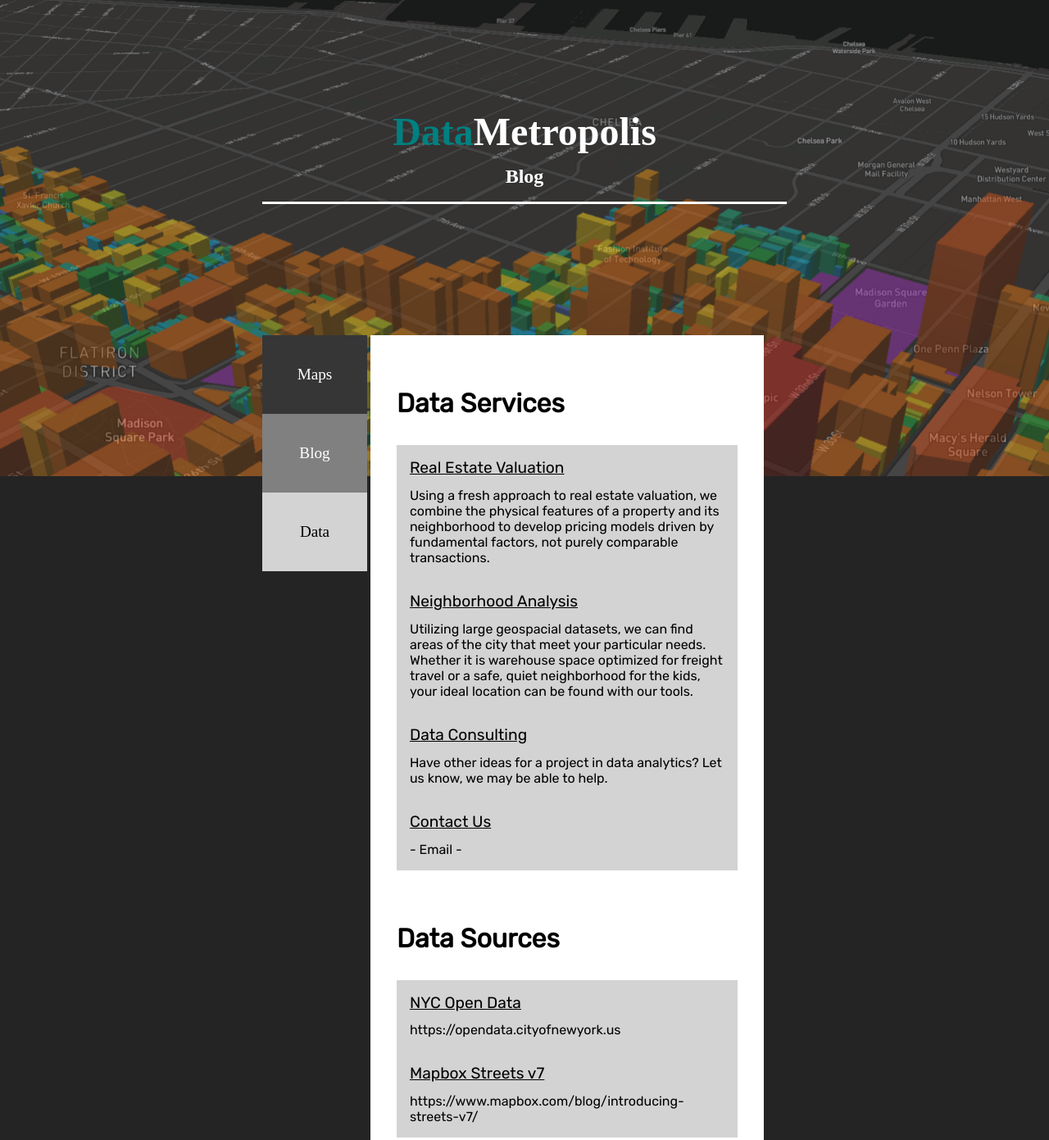
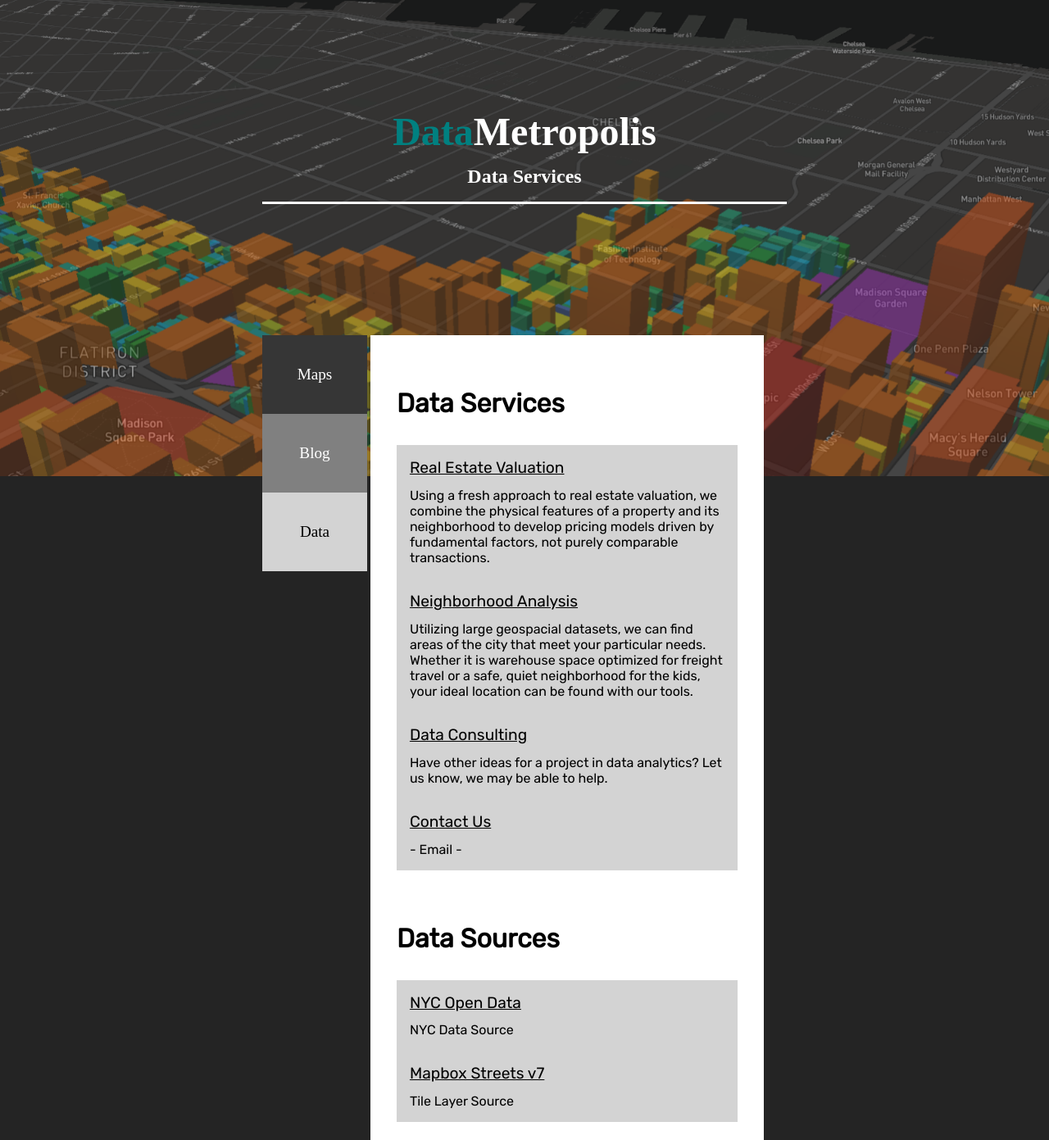
Before and after one commit to iflint/datametropolis, a website: page data.html in a window 1280 px wide. Shown: the part 59-1450 px from the top of the page at 82% size. Drawn offline with Linux system fonts and the light colour scheme; a web font is replaced by a local one.

```diff
--- a/data.html
+++ b/data.html
@@ -10,7 +10,7 @@
 
 	<div class="headerText">
 		<a href="/"><h1><span class="teal">Data</span>Metropolis</h1></a>
-		<h2>Blog</h2>
+		<h2>Data Services</h2>
 	</div>
 
 	<div class="content">
@@ -46,13 +46,13 @@
 				<div class="postContain">
 					<div class="postTitle">NYC Open Data</div>
 					<div class="postContent">
-						<a href="https://opendata.cityofnewyork.us">https://opendata.cityofnewyork.us</a>
+						<a href="https://opendata.cityofnewyork.us">NYC Data Source</a>
 					</div>
 				</div>
 				<div class="postContain">
 					<div class="postTitle">Mapbox Streets v7</div>
 					<div class="postContent">
-						<a href="https://www.mapbox.com/blog/introducing-streets-v7/">https://www.mapbox.com/blog/introducing-streets-v7/</a>
+						<a href="https://www.mapbox.com/blog/introducing-streets-v7/">Tile Layer Source</a>
 					</div>
 				</div>
 			</div>
```
Also changed, not shown: maps.html (+1 -1 lines).
